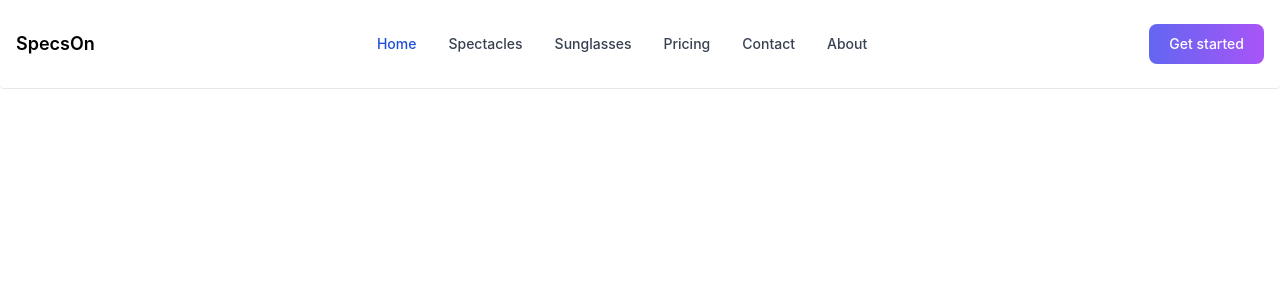
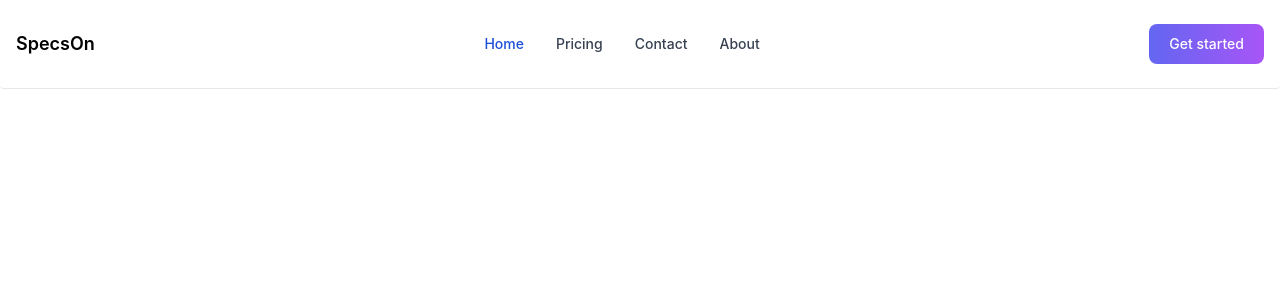
Before and after one commit to ThemeQuest/specs-on-website, a Next.js app: page /components/Navbar in a window 1280 px wide. Shown: the top 300 px of the page. Built offline with nearby package versions, Linux system fonts and the light colour scheme.

Commit message:
refactor :fire:: removed navbar links

```diff
--- a/pages/components/Navbar.js
+++ b/pages/components/Navbar.js
@@ -24,13 +24,6 @@ function Navbar() {
                         <li>
                             <a href="#" className="bg-blue-700 md:bg-transparent text-white block pl-3 pr-4 py-2 md:text-blue-700 md:p-0 rounded dark:text-white" aria-current="page">Home</a>
                         </li>
-
-                        <li>
-                            <a href="#" className="text-gray-700 hover:bg-gray-50 border-b border-gray-100 md:hover:bg-transparent md:border-0 block pl-3 pr-4 py-2 md:hover:text-blue-700 md:p-0 md:dark:hover:text-white dark:text-gray-400 dark:hover:bg-gray-700 dark:hover:text-white md:dark:hover:bg-transparent dark:border-gray-700">Spectacles</a>
-                        </li>
-                        <li>
-                            <a href="#" className="text-gray-700 hover:bg-gray-50 border-b border-gray-100 md:hover:bg-transparent md:border-0 block pl-3 pr-4 py-2 md:hover:text-blue-700 md:p-0 md:dark:hover:text-white dark:text-gray-400 dark:hover:bg-gray-700 dark:hover:text-white md:dark:hover:bg-transparent dark:border-gray-700">Sunglasses</a>
-                        </li>
                         <li>
                             <a href="#" className="text-gray-700 hover:bg-gray-50 border-b border-gray-100 md:hover:bg-transparent md:border-0 block pl-3 pr-4 py-2 md:hover:text-blue-700 md:p-0 md:dark:hover:text-white dark:text-gray-400 dark:hover:bg-gray-700 dark:hover:text-white md:dark:hover:bg-transparent dark:border-gray-700">Pricing</a>
                         </li>
```
